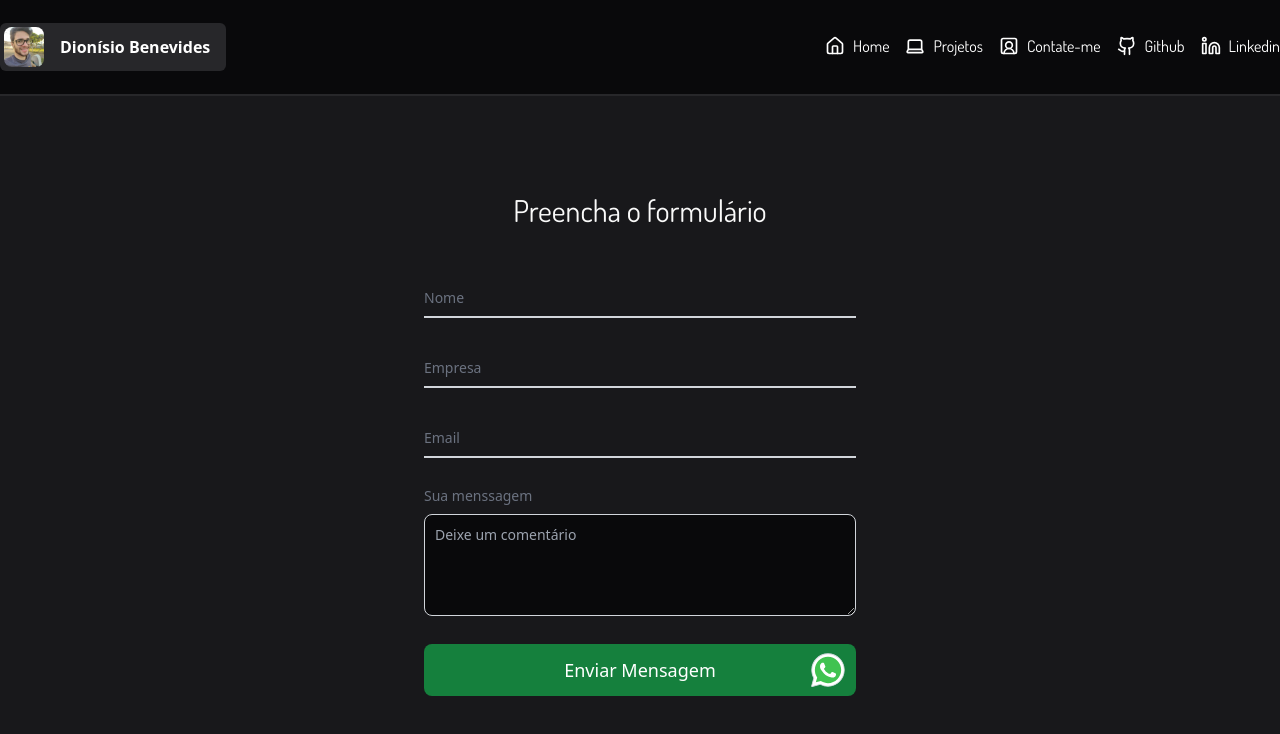
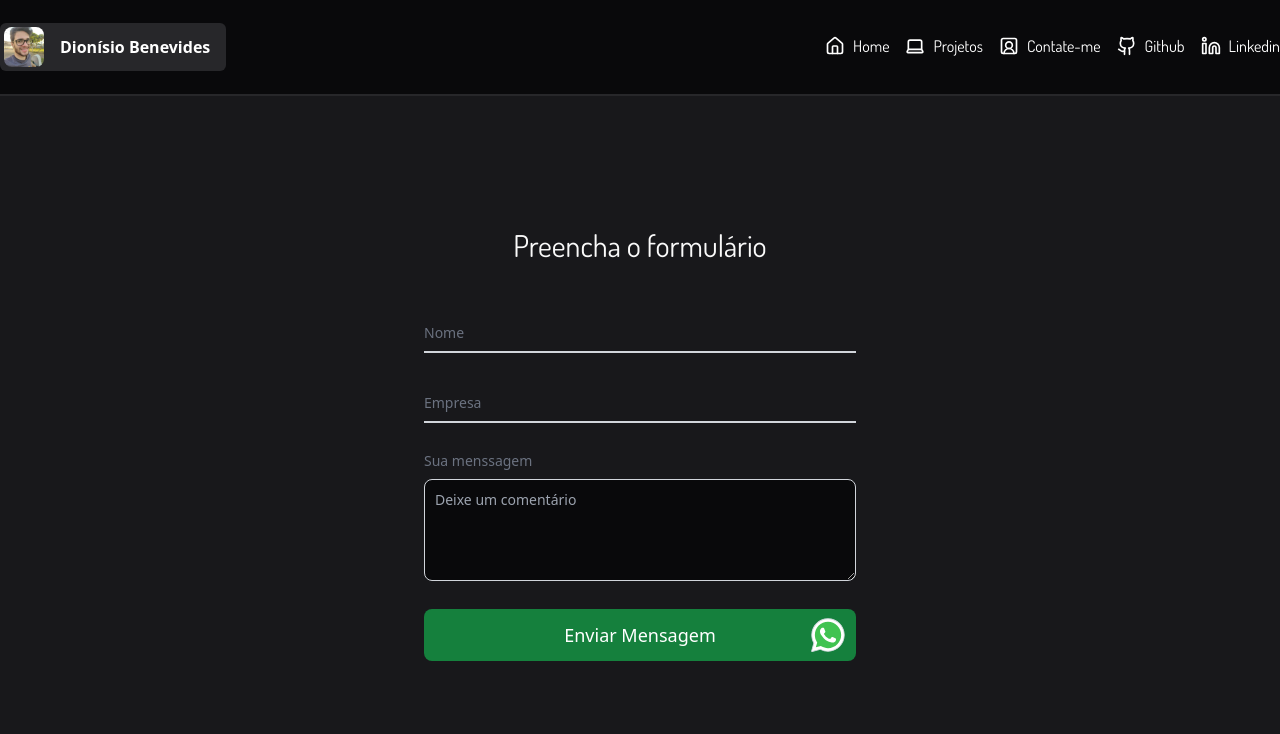
Before and after one commit to dbnvides/new-portfolio, a React (Vite) app: page / in a window 1280 px wide. Both pictures are taken after a click on the button "Contate-me". Shown: the top 734 px of the page. Built offline with nearby package versions, Linux system fonts and the light colour scheme.

Commit message:
hotfix retire email

```diff
--- a/src/components/contato.tsx
+++ b/src/components/contato.tsx
@@ -6,7 +6,6 @@ import wpp from '../assets/wpp.svg'
 const contataMe = z.object({
   nome: z.string().min(3, 'Informe seu nome corretamente'),
   empresa: z.string(),
-  email: z.string().email(),
   messageSend: z.string(),
 })
 
@@ -74,22 +73,6 @@ export const Contato = () => {
             Empresa
           </label>
         </div>
-        <div className="relative z-0 w-full mb-5 group">
-          <input
-            type="email"
-            id="email"
-            className="block py-2.5 px-0 w-full text-sm  bg-transparent border-0 border-b-2 border-gray-300 appearance-none focus:outline-none focus:ring-0 focus:border-blue-600 peer"
-            placeholder=" "
-            required
-            {...register('email')}
-          />
-          <label
-            htmlFor="email"
-            className="peer-focus:font-medium absolute text-sm text-gray-500 dark:text-gray-400 duration-300 transform -translate-y-6 scale-75 top-3 -z-10 origin-[0] peer-focus:start-0 rtl:peer-focus:translate-x-1/4 rtl:peer-focus:left-auto peer-focus:text-blue-600 peer-focus:dark:text-blue-500 peer-placeholder-shown:scale-100 peer-placeholder-shown:translate-y-0 peer-focus:scale-75 peer-focus:-translate-y-6"
-          >
-            Email
-          </label>
-        </div>
 
         <div className="relative z-0 w-full mb-5 group">
           <label
```
